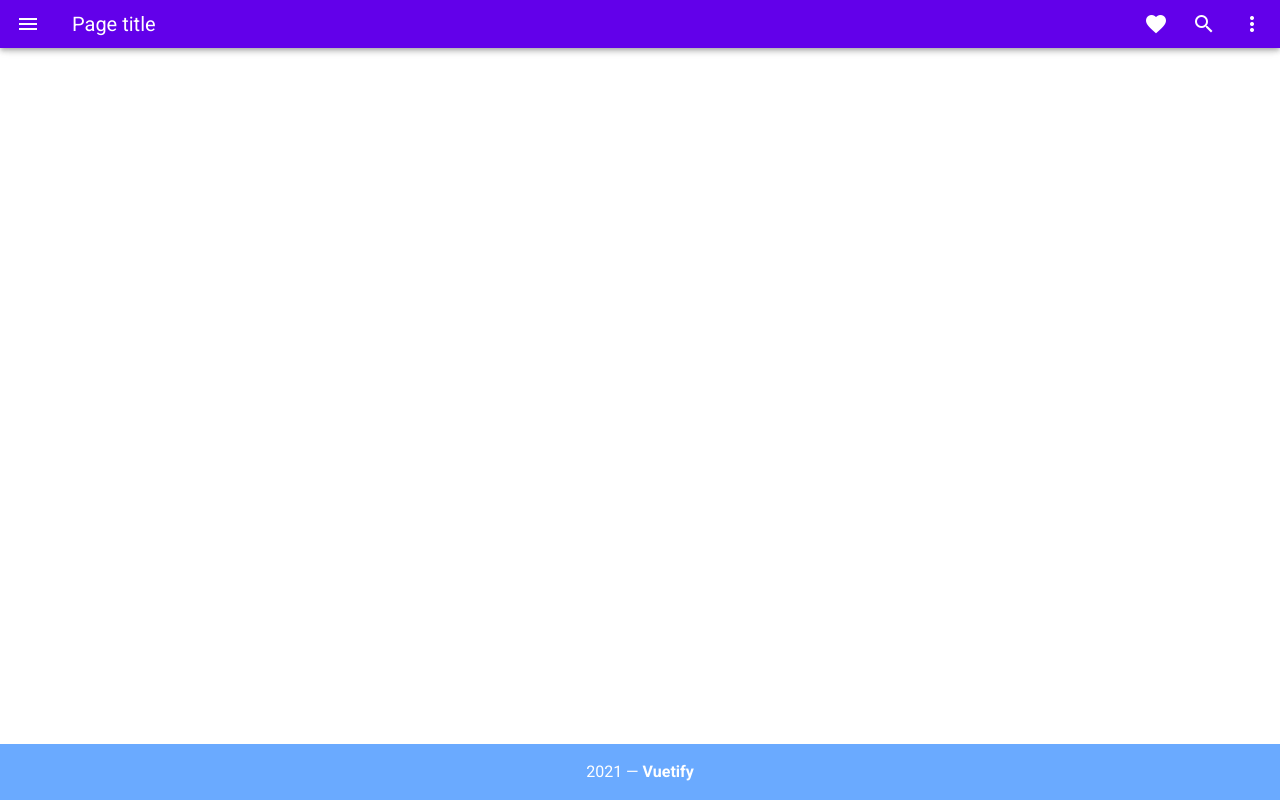
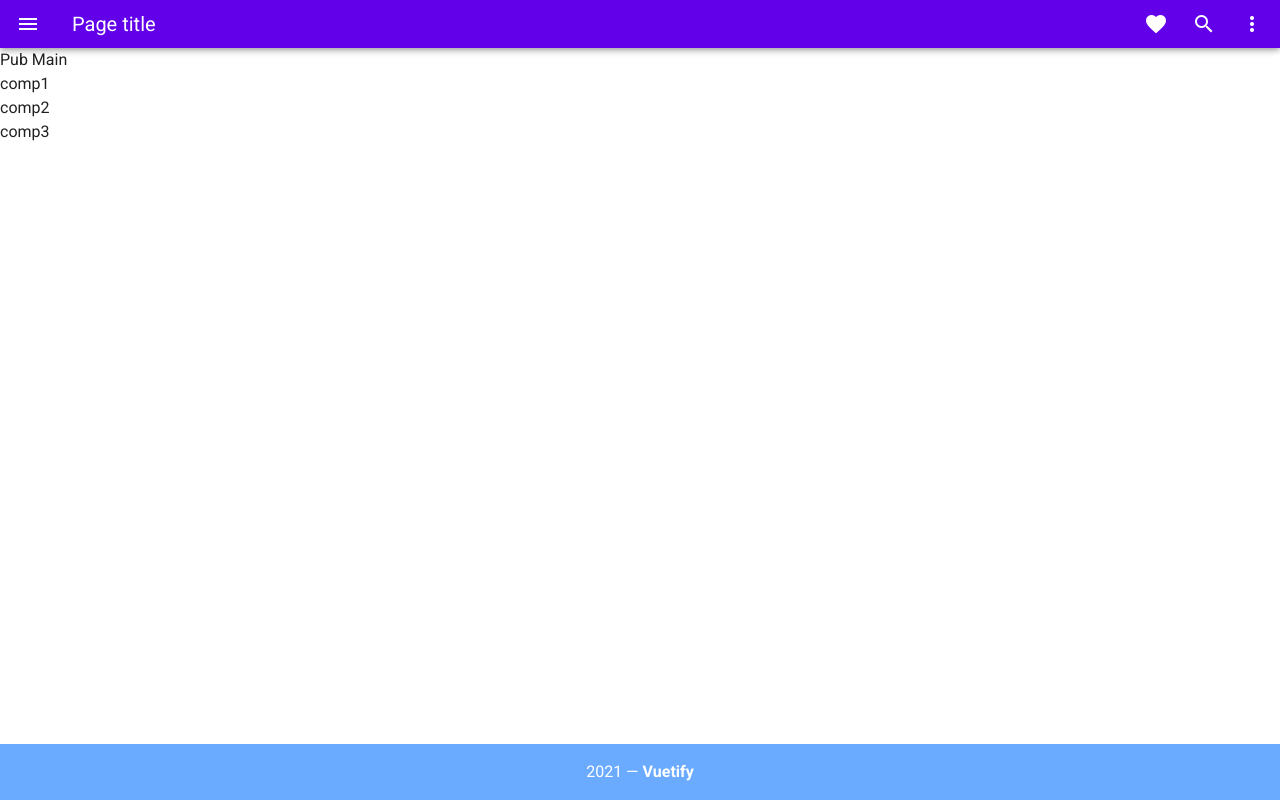
Before and after one commit to gesazumo/vuedata, a Vue app: page /pub/main in a window 1280 px wide. Built offline with nearby package versions, Linux system fonts and the light colour scheme.

Commit message:
add pub router

```diff
--- a/src/router/index.js
+++ b/src/router/index.js
@@ -1,5 +1,6 @@
 import Vue from 'vue'
 import VueRouter from 'vue-router'
+import { pubRouter } from './pub'
 
 Vue.use(VueRouter)
 
@@ -11,8 +12,8 @@ const routes = [
 	},
 	{
 		path: '/pub',
-		name: 'pub',
 		component: () => import('@/views/pub/Pub.vue'),
+		children: pubRouter,
 	},
 ]
 
--- /dev/null
+++ b/src/router/pub.js
@@ -0,0 +1,6 @@
+export const pubRouter = [
+	{
+		path: 'main',
+		component: () => import('@/views/pub/Main.vue'),
+	},
+]
--- /dev/null
+++ b/src/views/pub/Main.vue
@@ -0,0 +1,19 @@
+<template>
+	<div>
+		Pub Main
+		<comp1 />
+		<comp2 />
+		<comp3 />
+	</div>
+</template>
+
+<script>
+import comp1 from '@/components/pub/comp1.vue'
+import comp2 from '@/components/pub/comp2.vue'
+import comp3 from '@/components/pub/comp3.vue'
+export default {
+	components: { comp1, comp2, comp3 },
+}
+</script>
+
+<style></style>
--- a/src/views/pub/Pub.vue
+++ b/src/views/pub/Pub.vue
@@ -1,20 +1,10 @@
 <template>
-	<div>
-		pub
-		<comp1 />
-		<comp2 />
-		<comp3 />
-	</div>
+	<router-view />
 </template>
 
 <script>
-import comp1 from '@/components/pub/comp1.vue'
-import comp2 from '@/components/pub/comp2.vue'
-import comp3 from '@/components/pub/comp3.vue'
-
 export default {
 	name: 'Pub',
-	components: { comp1, comp2, comp3 },
 }
 </script>
 
```
